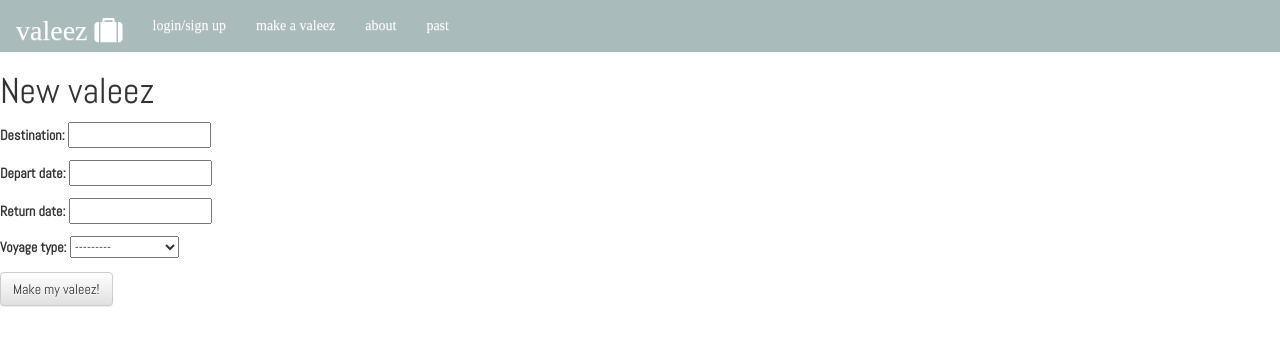
After one commit to eleanorstrib/valeez-reboot-heroku, a Django app: page /make_valeez in a window 1280 px wide. The commit adds this page. Shown: the top 346 px of the page. Run offline with Django 3.2, Linux system fonts and the light colour scheme; some libraries are stand-ins or nearby versions; some web fonts are replaced.

Commit message:
basic form in place for a new trip

```diff
--- /dev/null
+++ b/valeezapp/forms.py
@@ -0,0 +1,7 @@
+from django import forms
+from .models import Voyage, User
+
+class VoyageForm(forms.ModelForm):
+	class Meta:
+		model = Voyage
+		fields = ('destination', 'depart_date', 'return_date', 'voyage_type',)
--- a/valeezapp/templates/base.html
+++ b/valeezapp/templates/base.html
@@ -5,7 +5,7 @@
 <html lang="en">
 
 	<head>
-	 <link rel='shortcut icon' href='../static/images/favicon.ico' type='image/icon'/ >
+	 <link rel='shortcut icon' href='../../static/images/favicon.ico' type='image/icon'/ >
 		<title>valeez | get packing!</title>
 
 	</head>
@@ -29,7 +29,7 @@
 				<div class="collapse navbar-collapse" id="navbar">
 					<ul class="nav navbar-nav">
 						<li class="active"><a href="/login">login/sign up<span class="sr-only">(current)</span></a></li>
-						<li><a href="#">make a valeez</a></li>
+						<li><a href="{% url 'make_valeez' %}">make a valeez</a></li>
 						<li><a href="/about">about</a></li>
 						<li><a href="{% url 'past_voyages' %}">past</a></li>
 					</ul>
--- /dev/null
+++ b/valeezapp/templates/valeezapp/make_valeez.html
@@ -0,0 +1,9 @@
+{% extends "base.html" %}
+
+{% block content %}
+    <h1>New valeez</h1>
+    <form method="POST" class="post-form">{% csrf_token %}
+        {{ form.as_p }}
+        <button type="submit" class="save btn btn-default">Make my valeez!</button>
+    </form>
+{% endblock %}
--- a/valeezapp/urls.py
+++ b/valeezapp/urls.py
@@ -5,5 +5,6 @@ from django.views.generic import TemplateView
 
 urlpatterns =[
 	url(r'^$', views.index, name='home'),
+	url(r'^make_valeez$', views.make_valeez, name='make_valeez'),
 	url(r'^past_voyages/$', views.past_voyages, name='past_voyages'),
 ]
--- a/valeezapp/views.py
+++ b/valeezapp/views.py
@@ -2,9 +2,14 @@ from django.shortcuts import render
 from django.http import HttpResponse
 from django.template import RequestContext, loader
 from valeezapp.models import Voyage
+from .forms import VoyageForm
 
 def index(request):
 	return render(request, 'valeezapp/index.html', {})
+
+def make_valeez(request):
+	form = VoyageForm()
+	return render(request, 'valeezapp/make_valeez.html', {'form': form})
 
 def past_voyages(request):
 	voyages = Voyage.objects.order_by('destination')
```
Also changed, not shown: 1 other file.
